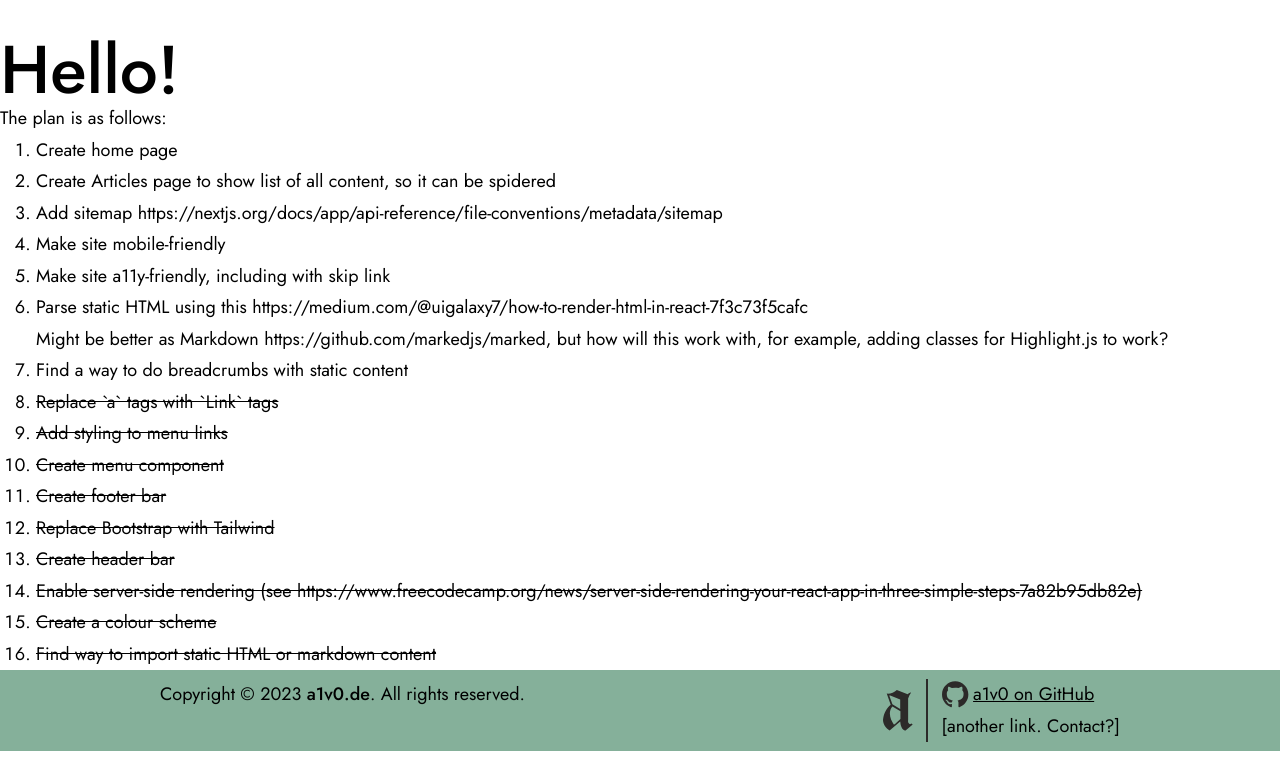
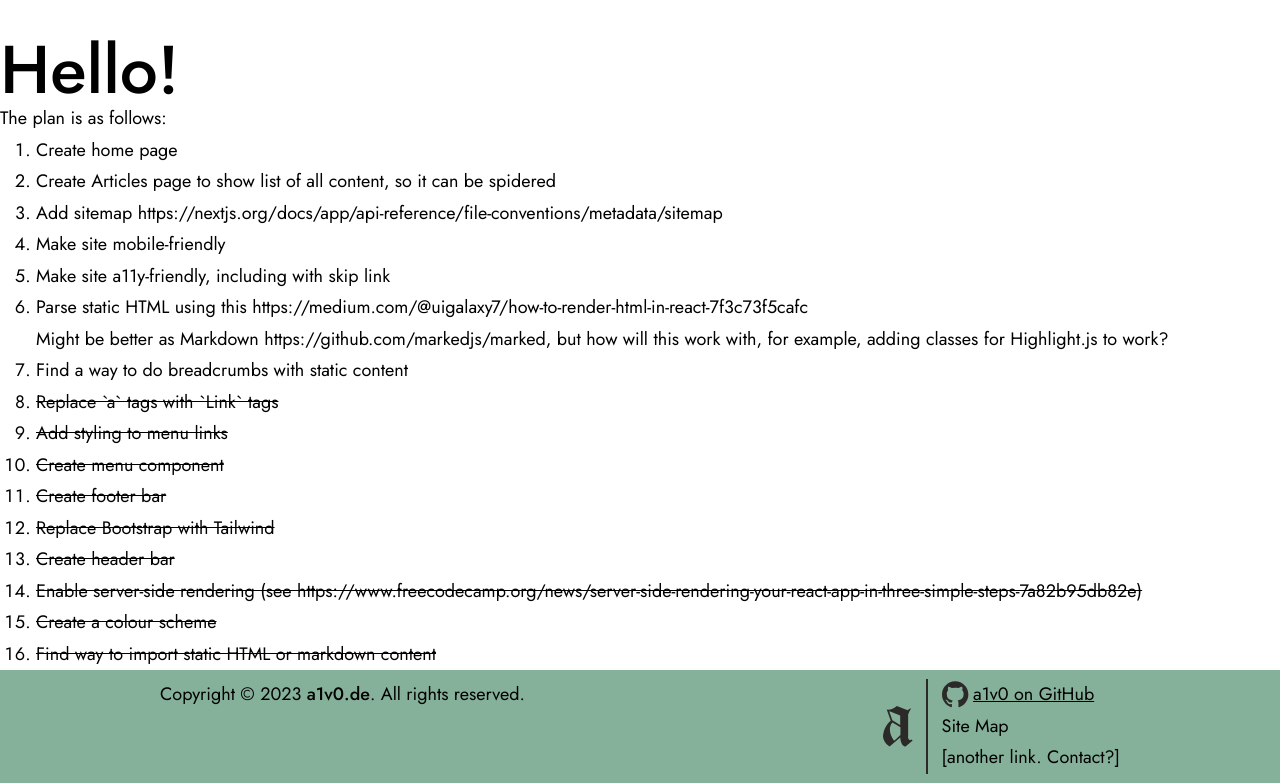
Before and after one commit to a1v0/a1v0.de, a Next.js app: page / in a window 1280 px wide. Shown: the part 482-1265 px from the top of the page. Before the commit the page ends 1233 px from the top, so only its background shows below. Built offline with nearby package versions, Linux system fonts and the light colour scheme.

Commit message:
Add link placeholder

```diff
--- a/app/Footer.tsx
+++ b/app/Footer.tsx
@@ -32,6 +32,7 @@ function Footer() {
                                 a1v0 on GitHub
                             </Link>
                         </li>
+                        <li>Site Map</li>
                         <li>[another link. Contact?]</li>
                     </ul>
                 </section>
```
